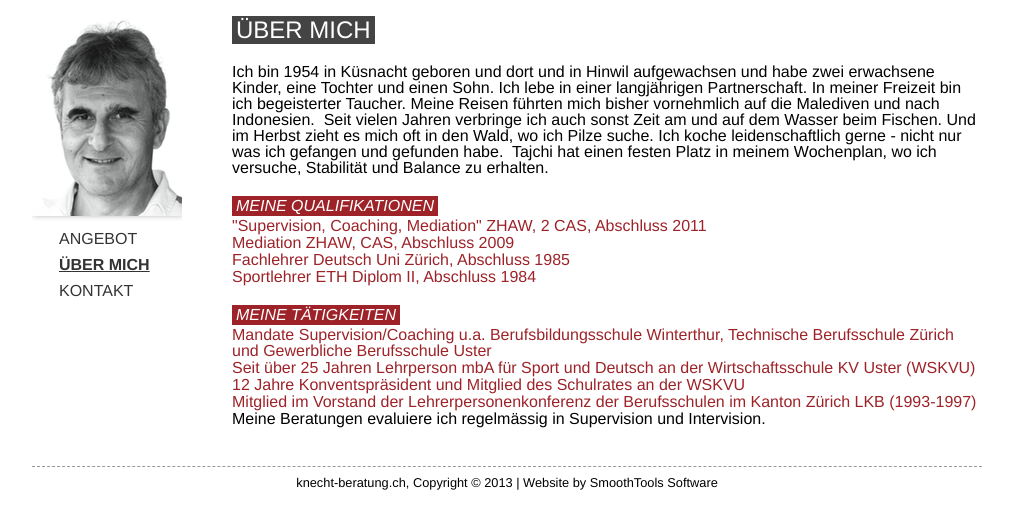
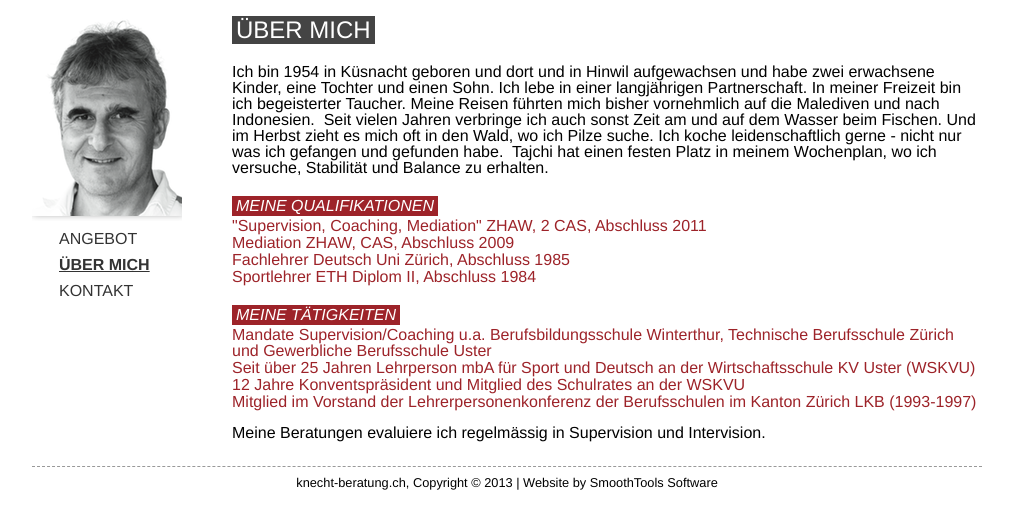
Before and after one commit to hr-knecht/knecht-beratung.ch, a plain HTML site: page about.html in a window 1280 px wide. Shown: the part 78-606 px from the top of the page, without its empty margins (133-1146 px from the left). Drawn offline with Linux system fonts and the light colour scheme.

Commit message:
. margin

```diff
--- a/about.html
+++ b/about.html
@@ -50,7 +50,7 @@
             <li>Mitglied im Vorstand der Lehrerpersonenkonferenz der Berufsschulen im Kanton Zürich LKB (1993-1997)</li>
           </ul>
         </div>
-        <p>Meine Beratungen evaluiere ich regelmässig in Supervision und Intervision.</p>
+        <p style='margin-top: 15px'>Meine Beratungen evaluiere ich regelmässig in Supervision und Intervision.</p>
       </div>
       <footer id='footer'>
         <small class='copyright'>
```
